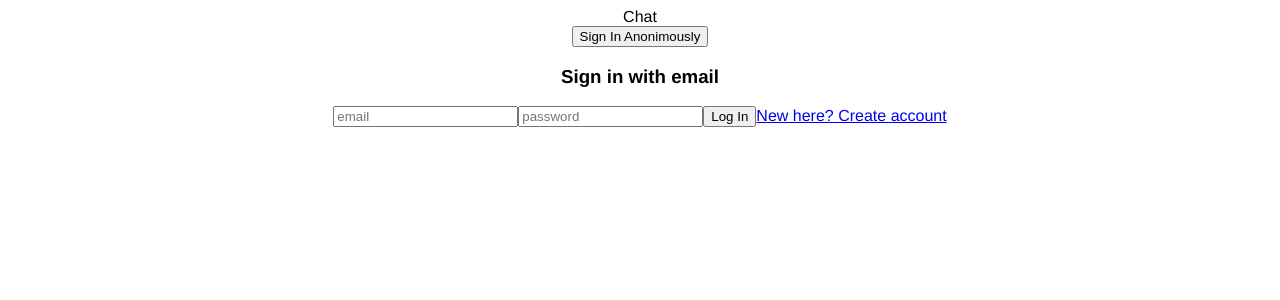
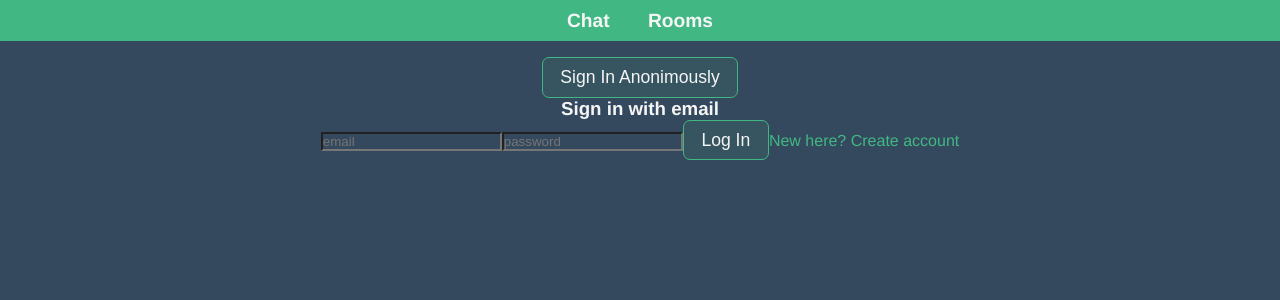
Before and after one commit to KayKostadinov/babble, a Vue app: page / in a window 1280 px wide. Shown: the top 300 px of the page. Built offline with nearby package versions, Linux system fonts and the light colour scheme; no server answers; what vuefire would draw is missing.

Commit message:
Implemented chat list, chat creation, chat routing. Applied base style.

```diff
--- a/src/App.vue
+++ b/src/App.vue
@@ -3,6 +3,7 @@
     <header>
       <nav>
         <a>Chat</a>
+        <a>Rooms</a>
       </nav>
     </header>
     <router-view></router-view>
@@ -17,10 +18,67 @@ export default {
 </script>
 
 <style>
+:root {
+  --main: rgb(65, 184, 131);
+}
+
+html,
+body,
+* {
+  padding: 0;
+  margin: 0;
+  box-sizing: border-box;
+  background: rgb(53, 73, 94);
+}
+a {
+  background: none;
+  text-decoration: none;
+  color: var(--main);
+}
+
+li,
+ul {
+  list-style: none;
+}
+
+button,
+.btn {
+  padding: 0.5em 1em;
+  border: 1px solid var(--main);
+  border-radius: 7px;
+  overflow: hidden;
+  color: whitesmoke;
+  background: rgba(65, 184, 131, 0.1);
+  font-size: 1.1em;
+  transition: all 0.2s ease-in-out;
+  display: inline-block;
+}
+
+button:hover {
+  cursor: pointer;
+  background: rgba(65, 184, 131, 0.3);
+  color: white;
+}
+
 #app {
   font-family: Avenir, Helvetica, Arial, sans-serif;
   -webkit-font-smoothing: antialiased;
   -moz-osx-font-smoothing: grayscale;
   text-align: center;
+  color: whitesmoke;
+}
+nav {
+  padding: 0.5em 0;
+  background: var(--main);
+  font-weight: 700;
+  font-size: 1.2em;
+}
+nav a {
+  margin: 0 1em;
+  color: whitesmoke;
+}
+
+.container {
+  padding: 1em;
 }
 </style>
--- a/src/components/ChatList.vue
+++ b/src/components/ChatList.vue
@@ -1,16 +1,31 @@
 <template>
-  <div>
+  <div class="container">
     <button @click="createRoom()">Create Room</button>
     <ul>
-      <router-link :to="{name: 'chat', params: {id: chat.id}}">
-        <li v-for="chat of chats" :key="chat.id">
-          <p>Started: {{new Date(chat.createdAt).toLocaleString()}}</p>
-          <p>Participants: {{chat.members.join(', ')}}</p>
-        </li>
-      </router-link>
+      <li v-for="chat of chats" :key="chat.id">
+        <p>
+          Started:
+          {{new Date(chat.createdAt).toLocaleString()}}
+        </p>
+        <p>
+          Participants:
+          {{chat.members.join(', ')}}
+        </p>
+        <router-link :to="{name: 'chat', params: {id: chat.id}}">Open chat</router-link>
+      </li>
     </ul>
   </div>
 </template>
+
+<style>
+li {
+  display: flex;
+  margin: 1em 0;
+  padding: 0.5em 0;
+  border-bottom: 1px solid var(--main);
+  font-size: 0.9em;
+}
+</style>
 
 <script>
 import { db } from "../firebase";
--- a/src/components/ChatRoom.vue
+++ b/src/components/ChatRoom.vue
@@ -1,7 +1,7 @@
 <template>
-  <div>
-    <h3>{{chatId}}</h3>
-  </div>
+  <main>
+    <h3>Babble on {{chatId}}</h3>
+  </main>
 </template>
 
 <script>
--- a/src/components/Home.vue
+++ b/src/components/Home.vue
@@ -1,5 +1,5 @@
 <template>
-  <div>
+  <div class="container">
     <User v-slot:user="{user}">
       <div v-if="user">
         <UserProfile :user="user" />
--- a/src/components/User.vue
+++ b/src/components/User.vue
@@ -1,6 +1,6 @@
 <template>
   <div>
-    <slot name="user" :user="user"></slot>
+    <slot name="user" :user="user" />
   </div>
 </template>
 
--- a/src/main.js
+++ b/src/main.js
@@ -17,7 +17,7 @@ import ChatRoom from './components/ChatRoom.vue'
 const router = new VueRouter({
   routes: [
     { path: '/', component: Home },
-    { path: '/chats/:id', component: ChatRoom },
+    { path: '/chats/:id', component: ChatRoom, name: 'chat' },
   ]
 })
 
```
